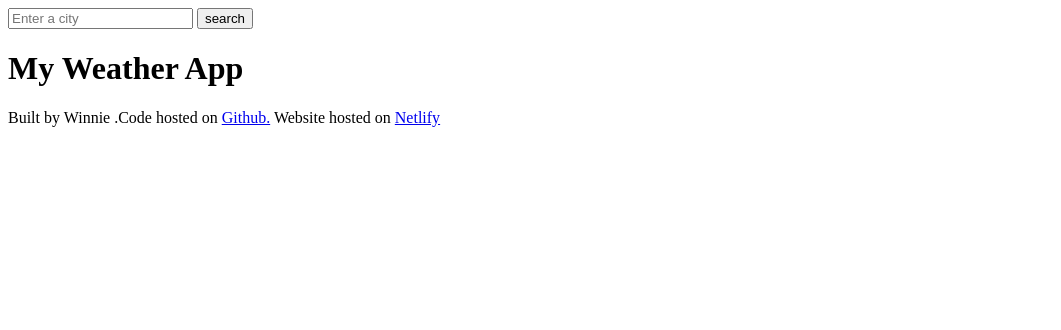
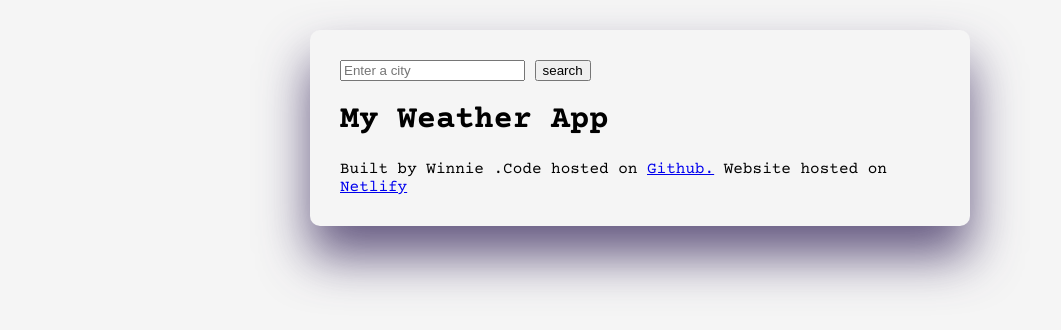
Before and after one commit to winnienganga/My-weatherapp, a plain HTML site: page index.html in a window 1280 px wide. Shown: the whole page, without its empty margins (0-1061 px from the left). Drawn offline with nearby package versions, Linux system fonts and the light colour scheme; a web font is replaced by a local one.

Commit message:
css linking and styling div

```diff
--- a/index.html
+++ b/index.html
@@ -4,8 +4,15 @@
     <meta charset="UTF-8">
     <meta name="viewport" content="width=device-width, initial-scale=1.0">
     <title>Weatherapp</title>
+    <link rel="stylesheet" href="style.css">
+    <link rel="preconnect" href="https://fonts.googleapis.com">
+    <link rel="preconnect" href="https://fonts.gstatic.com" crossorigin>
+    <link
+        href="https://fonts.googleapis.com/css2?family=Akaya+Telivigala&family=Bebas+Neue&family=Courier+Prime:ital,wght@0,400;0,700;1,400;1,700&family=Lato:ital,wght@0,100;0,300;0,400;0,700;0,900;1,100;1,300;1,400;1,700;1,900&family=Playwrite+GB+S:ital,wght@0,100..400;1,100..400&display=swap"
+        rel="stylesheet">
 </head>
 <body>
+    <div class="weatherapp">
     <header>
         <form action="">
             <input type="search" placeholder="Enter a city" required>
@@ -20,5 +27,6 @@
         Website hosted on <a href="https://myweat.netlify.app " target="_blank" >
         Netlify</a>
     </footer>
+    </div>
 </body>
 </html>
--- /dev/null
+++ b/style.css
@@ -0,0 +1,15 @@
+body{
+background-color:whitesmoke;
+font-family: "Courier Prime", serif;
+font-weight: 400;
+font-style: normal;
+}
+
+.weatherapp{
+    background-color: whitesmoke;
+    max-width: 600px;
+    margin : 30px auto;
+    padding:30px;
+    box-shadow: 0 30px 50px rgba(65,50,100,0.80);
+    border-radius: 10px;
+}
```
